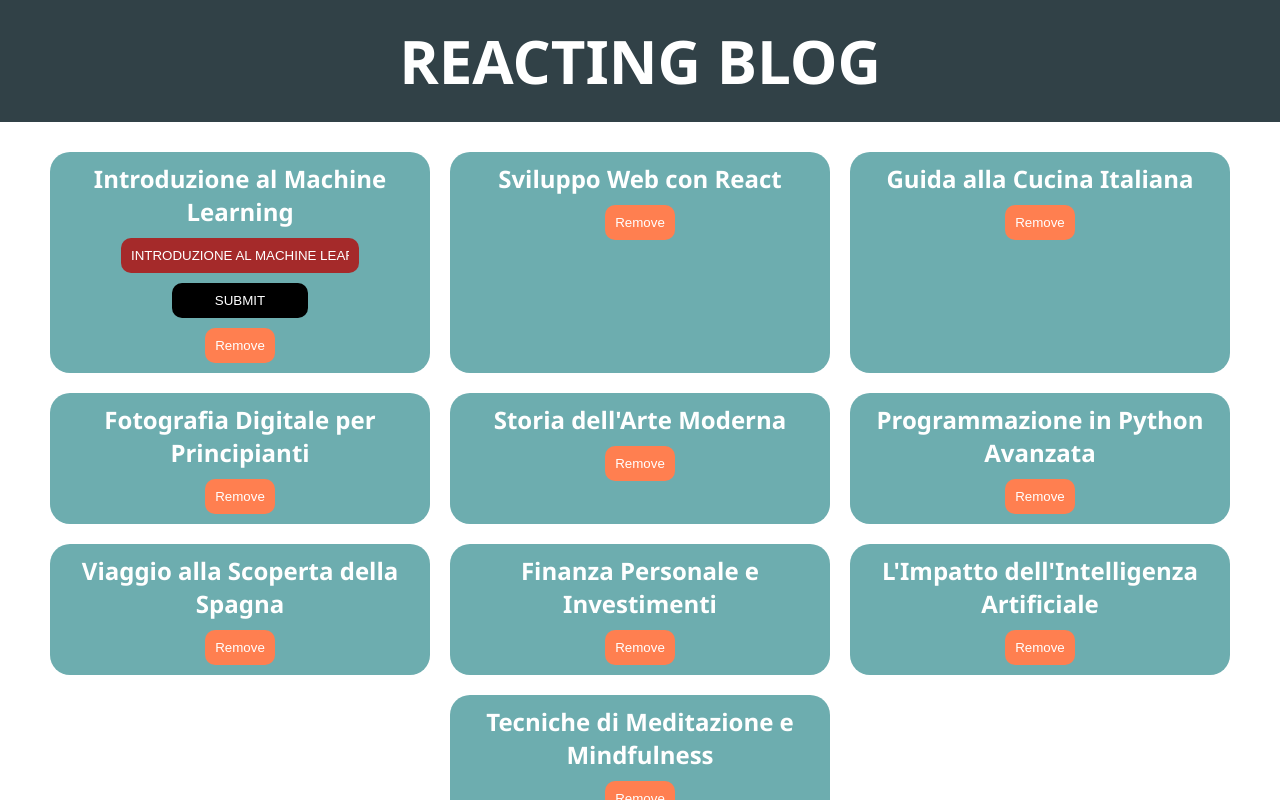
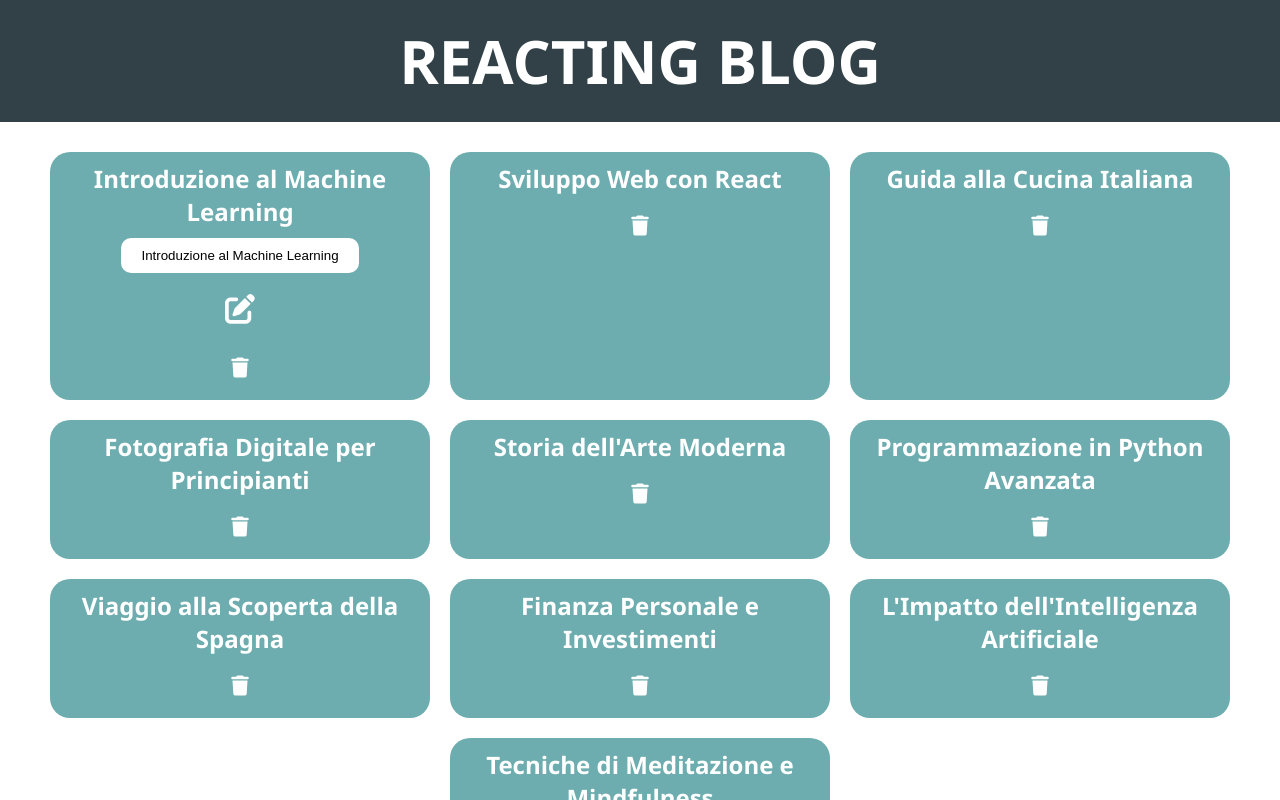
Before and after one commit to simoneburrai/react-form, a React (Vite) app: page / in a window 1280 px wide. Both pictures are taken after a click on the element "Introduzione al Machine Learning". Shown: the top 800 px of the page. Built offline with nearby package versions, Linux system fonts and the light colour scheme.

Commit message:
feat: added icons from font-awesome

```diff
--- a/index.html
+++ b/index.html
@@ -4,6 +4,7 @@
 <head>
   <meta charset="UTF-8" />
   <meta name="viewport" content="width=device-width, initial-scale=1.0" />
+  <link rel="stylesheet" href="https://cdnjs.cloudflare.com/ajax/libs/font-awesome/6.7.2/css/all.min.css">
   <title>React Blog Form</title>
 </head>
 
--- a/src/components/Article.jsx
+++ b/src/components/Article.jsx
@@ -8,13 +8,15 @@
         e.preventDefault();
         setNewTitle(newTitle);
         newTitleSetting(newTitle, id);
-        setIsClicked(false);
+        setIsClicked(!isClicked);
     }
 
-    return <div onClick={() => setIsClicked(true)} className="article">
-        <h2>{title}</h2>
-        {isClicked && <form onSubmit={onSubmitTitle}> {inputTitle}
-            <button>Submit</button></form>}
+    return <div className="article">
+        <h2 onClick={() => setIsClicked(!isClicked)}>{title}</h2>
+        {isClicked && <form onSubmit={onSubmitTitle}>
+            {inputTitle}
+            <button><i class="fa-solid fa-pen-to-square"></i></button>
+        </form>}
     </div>
 }
 
--- /dev/null
+++ b/src/components/Form.jsx
@@ -0,0 +1,13 @@
+function Form({ input, setInputTitle, onSubmit }) {
+
+    const handleInputEvent = (e) => {
+        setInputTitle(e.target.value);
+    }
+
+    return <>
+        <input type="text" value={input} onChange={handleInputEvent} />
+        <button ><i class="fa-solid fa-circle-plus"></i></button>
+    </>
+}
+
+export default Form;
--- a/src/components/Main.jsx
+++ b/src/components/Main.jsx
@@ -1,5 +1,6 @@
 import { useState } from "react";
 import Article from "./Article";
+import Form from "./Form";
 
 function Main({ initialArticles }) {
 
@@ -7,14 +8,11 @@
     const [articles, setArticles] = useState(initialArticles);
     const [inputTitle, setInputTitle] = useState("");
 
-    // Input Handler on Title Inserting
-    const handleInputEvent = (e) => {
-        setInputTitle(e.target.value);
-    }
-
-
     // Form management operations
     const onSubmitFun = (event) => {
+        if (!inputTitle) {
+            return
+        }
         event.preventDefault();
         let newId;
         if (articles.length > 0) {
@@ -66,7 +64,7 @@
                         key={article.id}
                         newTitleSetting={newTitleSetting}
                         id={article.id} />
-                    <button className="remove-button" onClick={() => removeArticles(article.id)} >Remove</button>
+                    <button className="remove-button" onClick={() => removeArticles(article.id)} ><i class="fa-solid fa-trash"></i></button>
                 </div>
             )}
         </div>
@@ -74,9 +72,9 @@
         <div className="form-container">
             <h3>Add a new Title</h3>
             <form onSubmit={onSubmitFun}>
-                <input type="text" value={inputTitle} onChange={handleInputEvent} />
-                <button >Send Form</button>
+                <Form input={inputTitle} setInputTitle={setInputTitle} />
             </form>
+
         </div>
     </main>
 
--- a/src/index.css
+++ b/src/index.css
@@ -50,13 +50,14 @@
   padding: 10px;
   border-radius: 10px;
   border: 0px;
-  background-color: coral;
+  background-color: transparent;
   color: white;
   cursor: pointer;
+  font-size: 20px;
 }
 
 .remove-button:hover {
-  background-color: darksalmon;
+  color: red;
 }
 
 .form-container {
@@ -91,16 +92,15 @@
   margin: 0 auto;
   border: 0px;
   text-align: center;
-  background-color: brown;
-  color: white;
+  background-color: white color: black;
   padding: 10px;
-  text-transform: uppercase;
   width: 70%;
   border-radius: 10px;
 }
 
 form button {
-  background-color: black;
+  background-color: transparent;
+  font-size: 30px;
   border-radius: 10px;
   border: 0px;
   color: white;
@@ -112,5 +112,5 @@
 }
 
 form button:hover {
-  background-color: navy;
+  color: green;
 }
```
Also changed, not shown: 1 other file (tests, documents, lock files or other folders).
